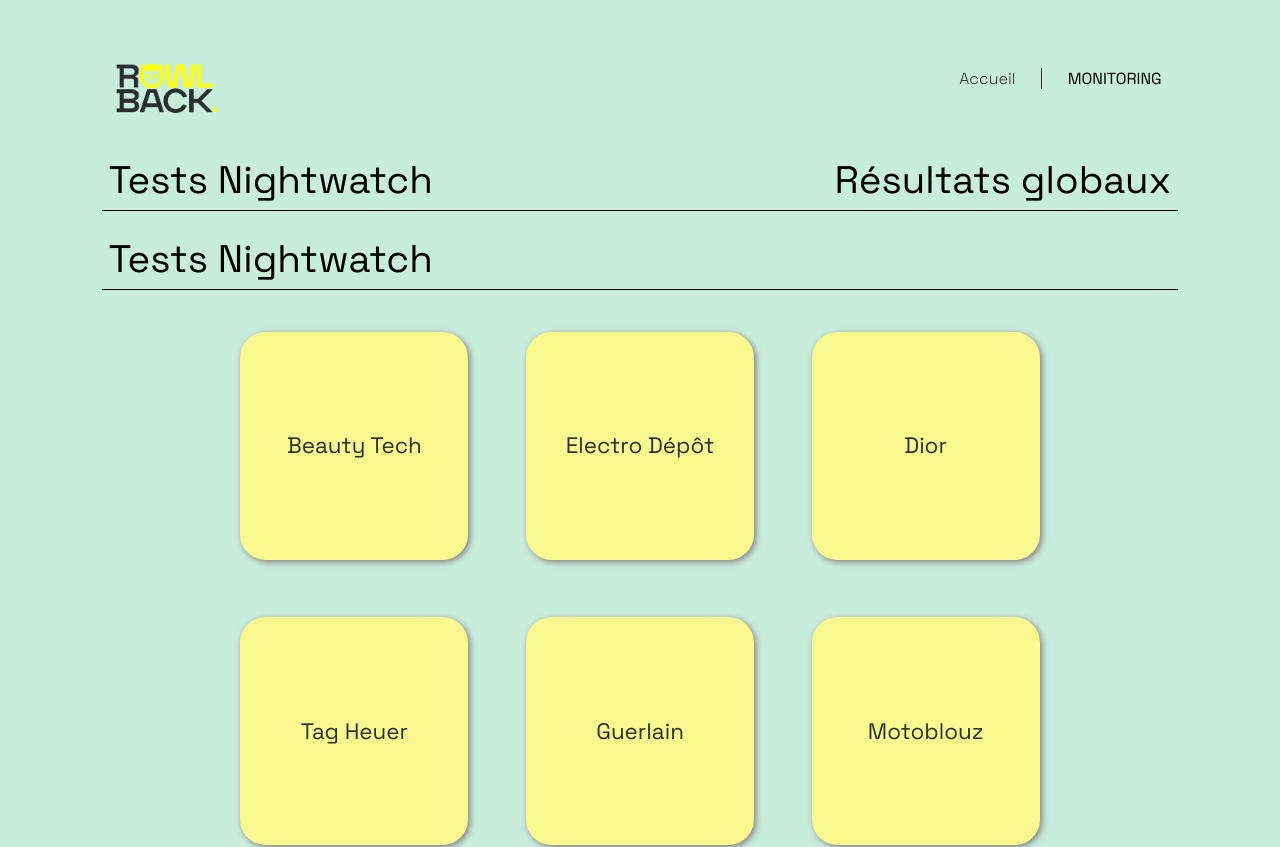
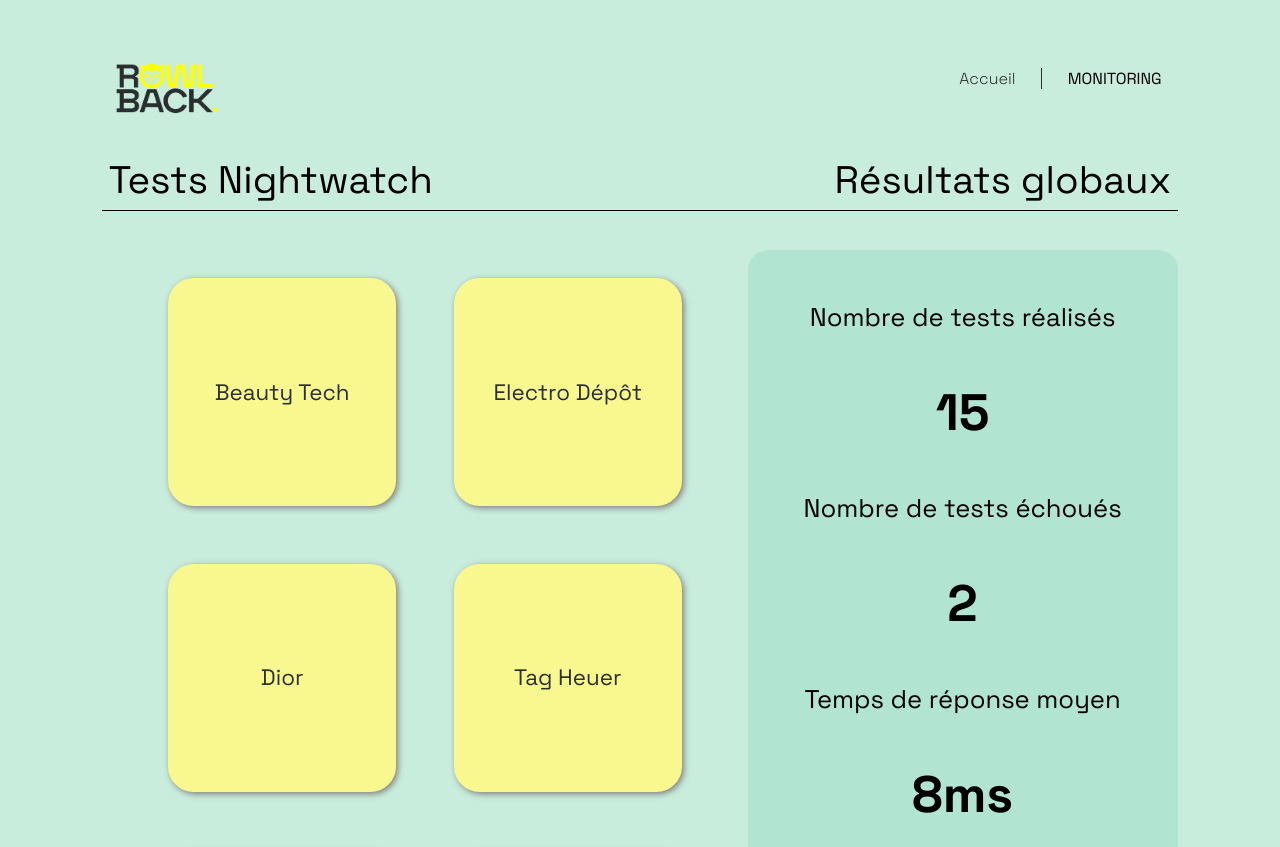
Before and after one commit to MarionGtr/Monitoring_rowlback, a Vue app: page / in a window 1280 px wide. Shown: the top 847 px of the page. Built offline with nearby package versions, Linux system fonts and the light colour scheme; the HTML template or start-up script is replaced by a standard one.

Commit message:
synchro marion ju

```diff
--- a/src/components/ClientCardTest.vue
+++ b/src/components/ClientCardTest.vue
@@ -73,9 +73,7 @@
 </script>
 
 <template>
-  <div class="titleHome">
-    <p>Tests Nightwatch</p>
-  </div>
+
 
   <div class="customer-panel">
     <!-- Générer dynamiquement les liens pour tous les clients -->
@@ -91,13 +89,7 @@
 </template>
 
 <style lang="scss" scoped>
-.titleHome {
-    font-size: 3vw;
-    padding-top: 2vh;
-    border-bottom: 1px solid black;
-    margin-bottom: 0;
-    padding-bottom: 0;
-}
+
 
 .titleHome p {
     margin:0.8vh;
--- a/src/views/HomeView.vue
+++ b/src/views/HomeView.vue
@@ -1,12 +1,11 @@
 <script setup lang="ts">
 import Header from '@/components/Header.vue';
+// import ClientCard from '../components/ClientCard.vue';
 import ClientCardTest from '@/components/ClientCardTest.vue';
-// import ClientCard2 from '@/components/ClientCard2.vue';
 
 </script>
 
 <template>
-
   <div class="body home">
     <main>
 
@@ -19,13 +18,9 @@
         <p>Résultats globaux</p>
       </div>
 
-    <ClientCardTest />
-    <!-- <ClientCard2 /> -->
-
-
       <div class="bodyElements">
         <div class="cardPanel">
-          <ClientCard2 />
+          <ClientCardTest />
         </div>
         <div class="stat">
           <span>Nombre de tests réalisés</span>
@@ -39,7 +34,6 @@
 
     </main>
   </div>
-
 </template>
 
 
```
